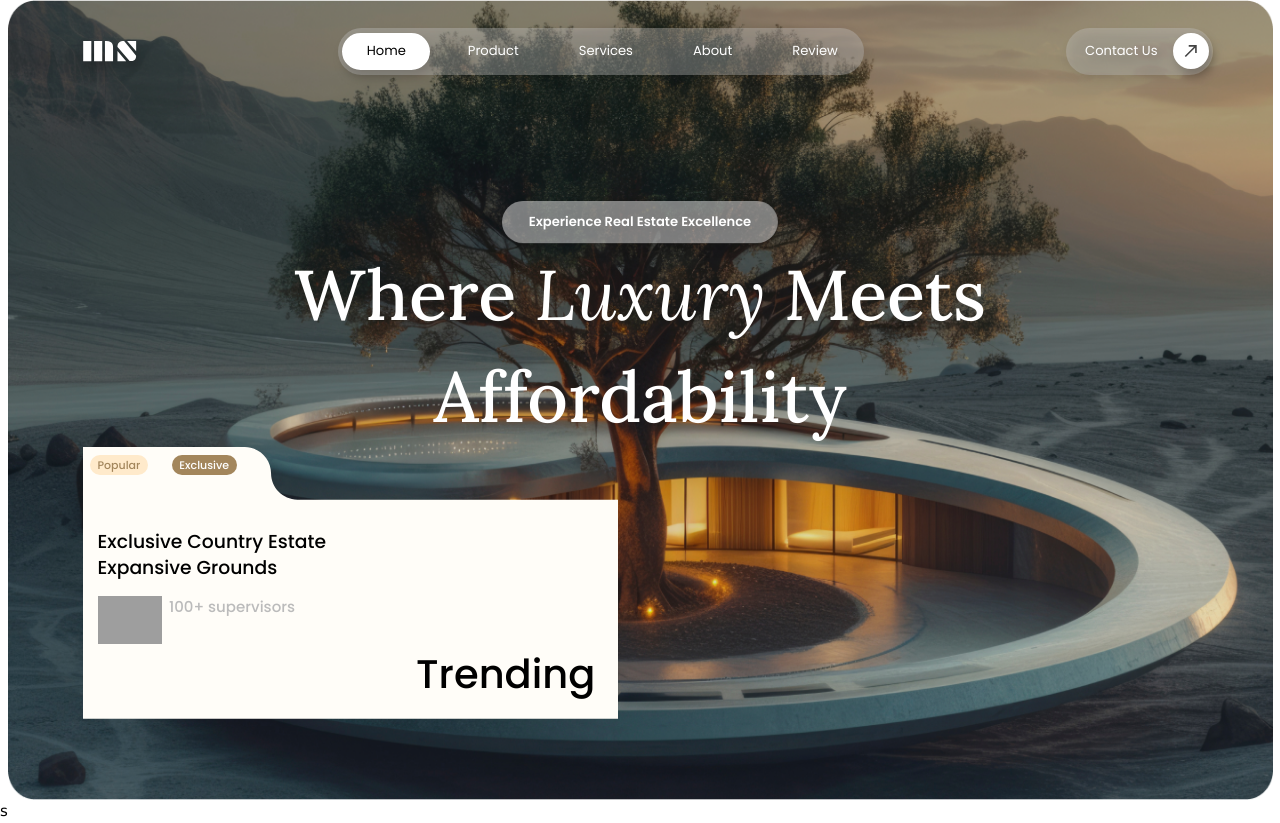
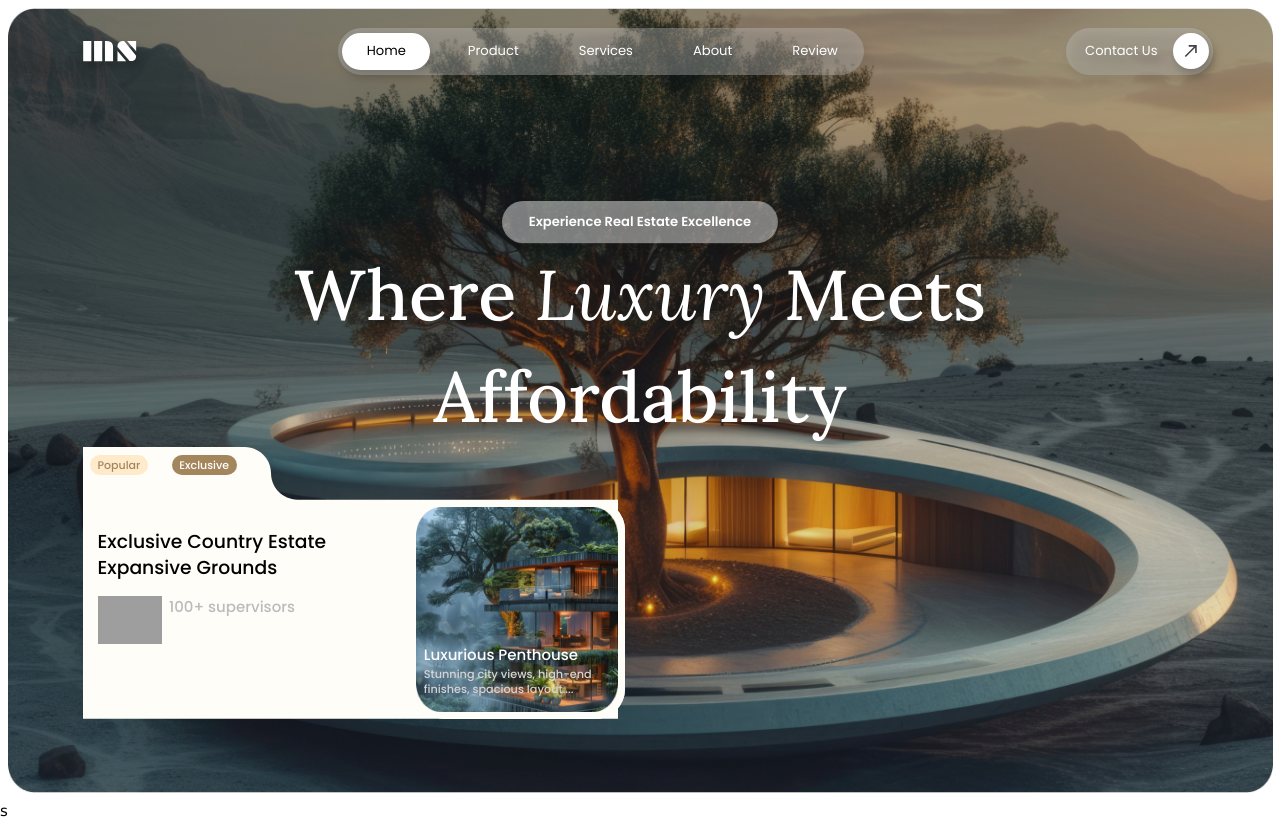
Before and after one commit to RereTooki/MS-Real-Estate-Landing, a React (Vite) app: page / in a window 1280 px wide. Built offline with nearby package versions, Linux system fonts and the light colour scheme; grey boxes are pictures that could not be loaded.

Commit message:
added the penthouse

```diff
--- a/src/components/Landing.tsx
+++ b/src/components/Landing.tsx
@@ -3,6 +3,7 @@ import "../App.css";
 import introImg from "../assets/images/Intro.png";
 import curve from "../assets/icons/curve.svg";
 import avatars from "../assets/icons/avatars.svg";
+import pent from "../assets/images/pent.png";
 import NavigationBar from "./NavigationBar";
 
 const Landing = () => {
@@ -12,7 +13,7 @@ const Landing = () => {
         <div className="z-20" data-aoss="fade-down" data-aos-duration="700">
           <NavigationBar />
         </div>
-        <div className="nxl:sborder-4 border-black border-double px-2 h-[100vh] min-h-[404px]">
+        <div className="nxl:sborder-4 border-black border-double p-2 h-[100vh] min-h-[404px]">
           <img className="w-full h-full" src={introImg} alt="background-img" />
         </div>
         <div className="h-[85vh] sborder-4 border-black flex flex-col items-center justify-center text-[40px] absolute w-full top-[15vh] z-10">
@@ -27,6 +28,7 @@ const Landing = () => {
               Affordability
             </h1>
           </div>
+
           {/* <div className="border-4 border-black border-double overflsow-hidden  h-[34vh] w-[43vw] self-start mx-20 px-2 flex">
             <img
               className=" h-full  object-auto a"
@@ -40,7 +42,7 @@ const Landing = () => {
             <img
               className="h-full w-fusll object-cover"
               src={curve}
-              alt="background-img"
+              alt="curve/square"
             />
 
             {/* Text Elements */}
@@ -62,15 +64,27 @@ const Landing = () => {
                   <img
                     className="w-full h-full"
                     src={avatars}
-                    alt="background-img"
+                    alt="user avatars"
                   />
                 </div>
                 <div className="text-base text-[#BBBBBB]">100+ supervisors</div>
               </div>
             </div>
 
-            <div className="absolute bottom-4 right-8 text-black font-medium z-20">
-              Trending
+            <div className="absolute bottom-0 right-0 w-[38%] sborder-2 bg-[#FFFDF8] h-[80.8%] z-20 rounded-[30px]">
+              <div className="h-full w-full object-cover rounded-[30px] sborder-4 py-2  pr-2 bg-[#FFFDF8]">
+                <img className="w-full h-full" src={pent} alt="penthouse" />
+              </div>
+              <div className="absolute bottom-0 pb-6 pl-2 right-0 text-black font-medium z-20">
+                <div className="flex flex-col sborder-4 w-[90%] ">
+                  <p className="text-base text-white font-medium">
+                    Luxurious Penthouse
+                  </p>
+                  <p className="text-xs text-[#D6D3D3] font-medium">
+                    Stunning city views, high-end finishes, spacious layout....
+                  </p>
+                </div>
+              </div>
             </div>
           </div>
         </div>
```
Also changed, not shown: src/assets/images/pent.png (added).
